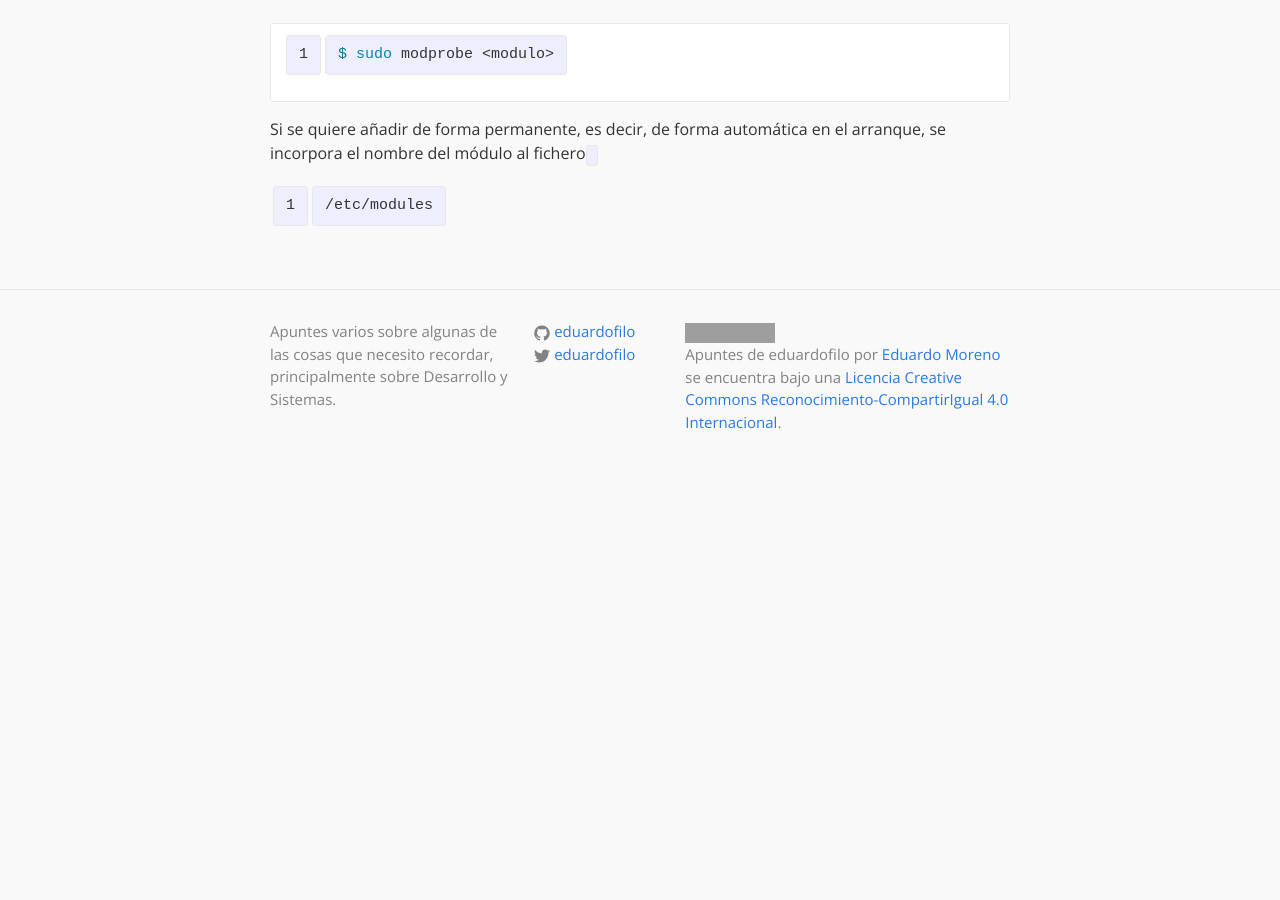
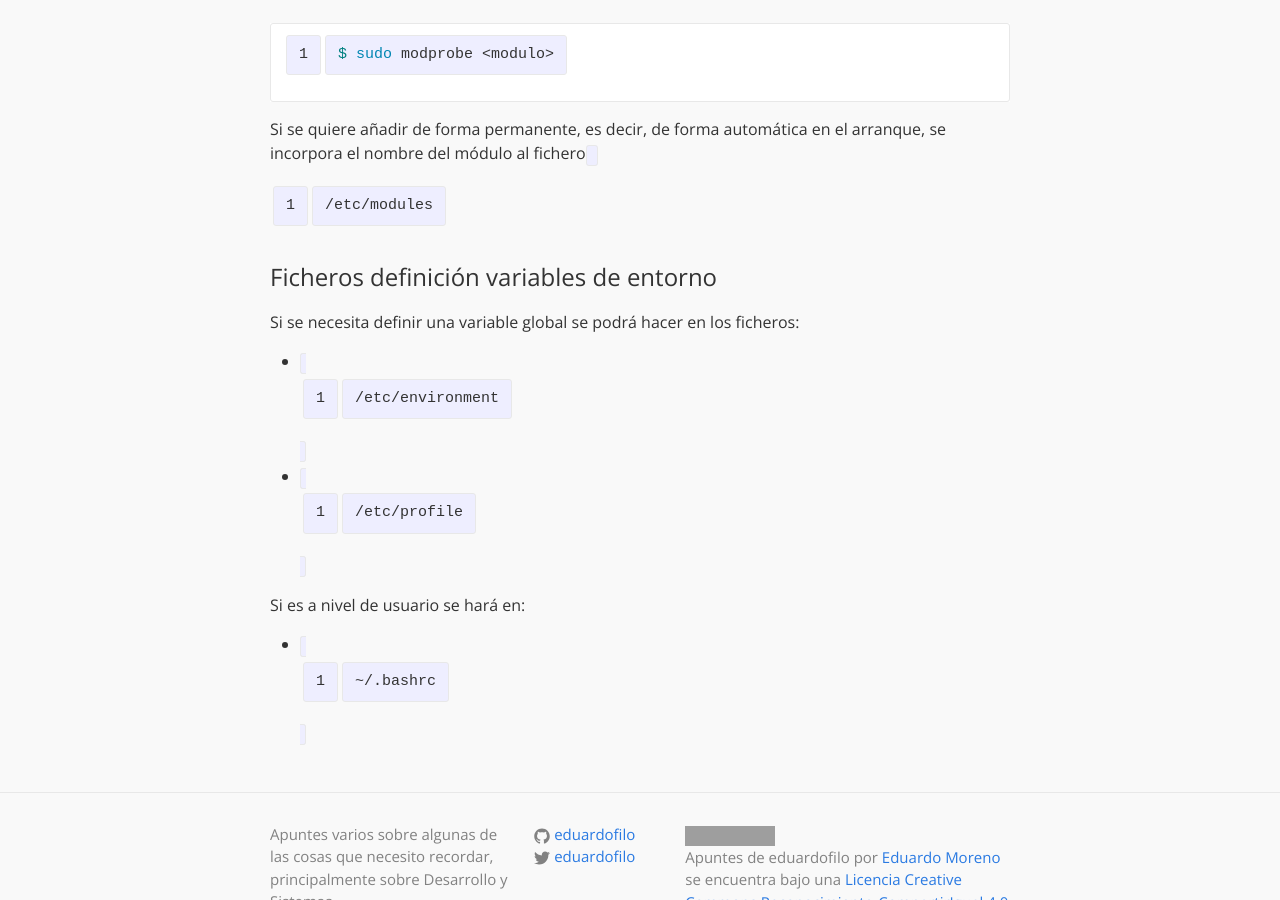
Before and after one commit to eduardofilo/eduardofilo.jekyll, a Jekyll site: the page built from sistemas/ubuntu.md, in a window 1280 px wide and 900 px high, scrolled down 12716 px. Built offline with Jekyll 4.4.1, drawn with Linux system fonts in a browser that asks for light colours; Markdown is read by kramdown in place of the engine named in the settings; before the commit the page ends 13194 px from its top, so only the background shows below that; grey boxes are pictures that could not be loaded.

Commit message:
Variables de entorno Ubuntu.

````diff
--- a/sistemas/ubuntu.md
+++ b/sistemas/ubuntu.md
@@ -465,3 +465,14 @@ $ sudo modprobe <modulo>
 ```
 
 Si se quiere añadir de forma permanente, es decir, de forma automática en el arranque, se incorpora el nombre del módulo al fichero `/etc/modules`
+
+## Ficheros definición variables de entorno
+
+Si se necesita definir una variable global se podrá hacer en los ficheros:
+
+* `/etc/environment`
+* `/etc/profile`
+
+Si es a nivel de usuario se hará en:
+
+* `~/.bashrc`
````
